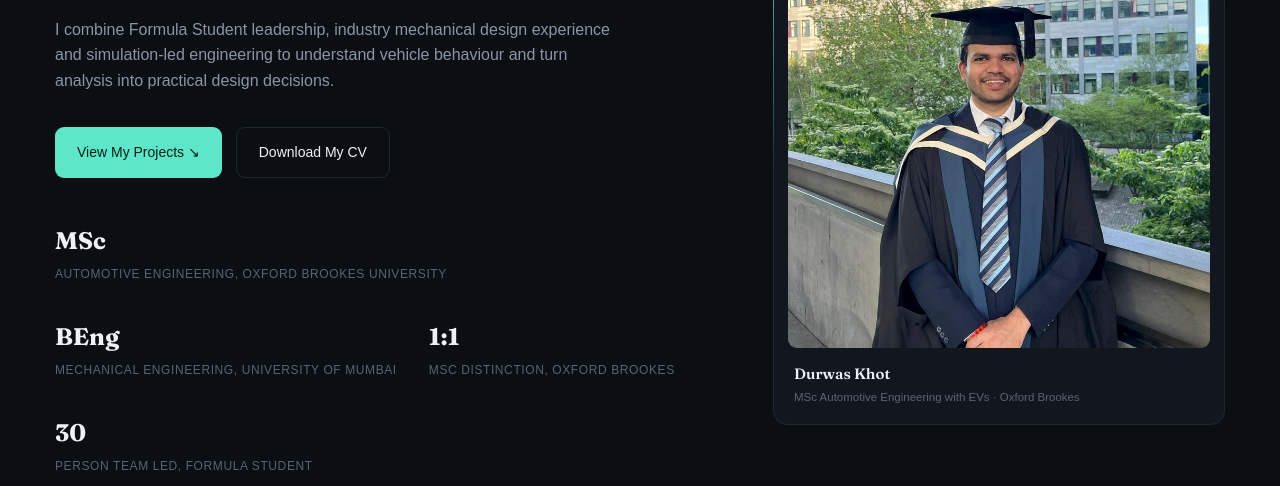
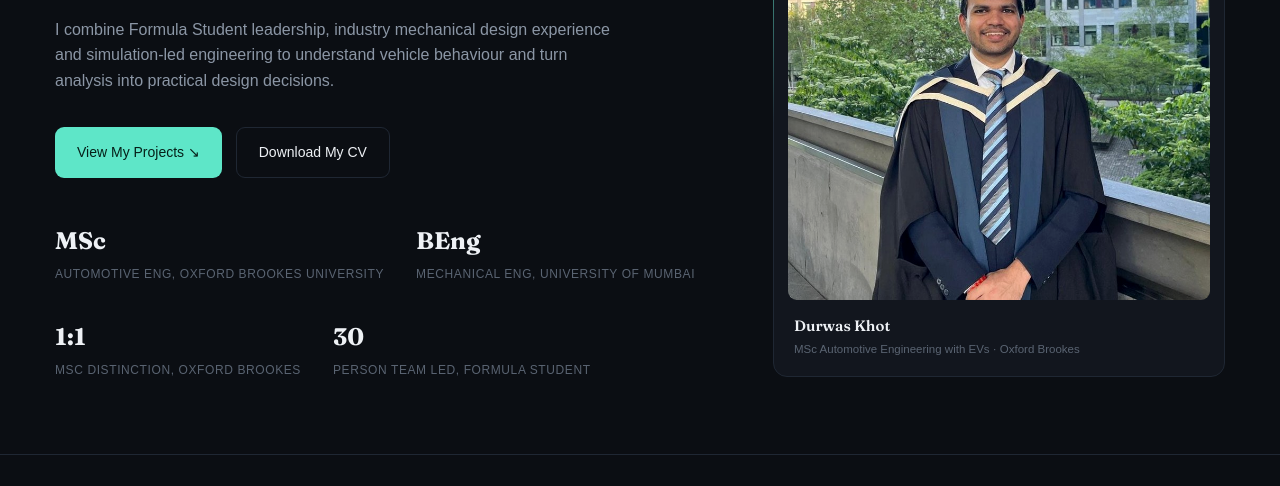
Before and after one commit to DurwasKhot/DurwasKhot.github.io, a plain HTML site: page index.html in a window 1280 px wide. Shown: the part 314-800 px from the top of the page. Drawn offline with Linux system fonts and the light colour scheme.

Commit message:
Update index.html

```diff
--- a/index.html
+++ b/index.html
@@ -227,8 +227,8 @@
           <a href="assets/documents/Durwas_Khot_CV.pdf" download class="btn btn-ghost">Download My CV</a>
         </div>
         <div class="stat-row">
-          <div class="stat"><b>MSc</b><span>Automotive Engineering, Oxford Brookes University</span></div>
-          <div class="stat"><b>BEng</b><span>Mechanical Engineering, University of Mumbai</span></div>
+          <div class="stat"><b>MSc</b><span>Automotive Eng, Oxford Brookes University</span></div>
+          <div class="stat"><b>BEng</b><span>Mechanical Eng, University of Mumbai</span></div>
           <div class="stat"><b>1:1</b><span>MSC Distinction, Oxford Brookes</span></div>
           <div class="stat"><b>30</b><span>Person team led, Formula Student</span></div>
         </div>
```
